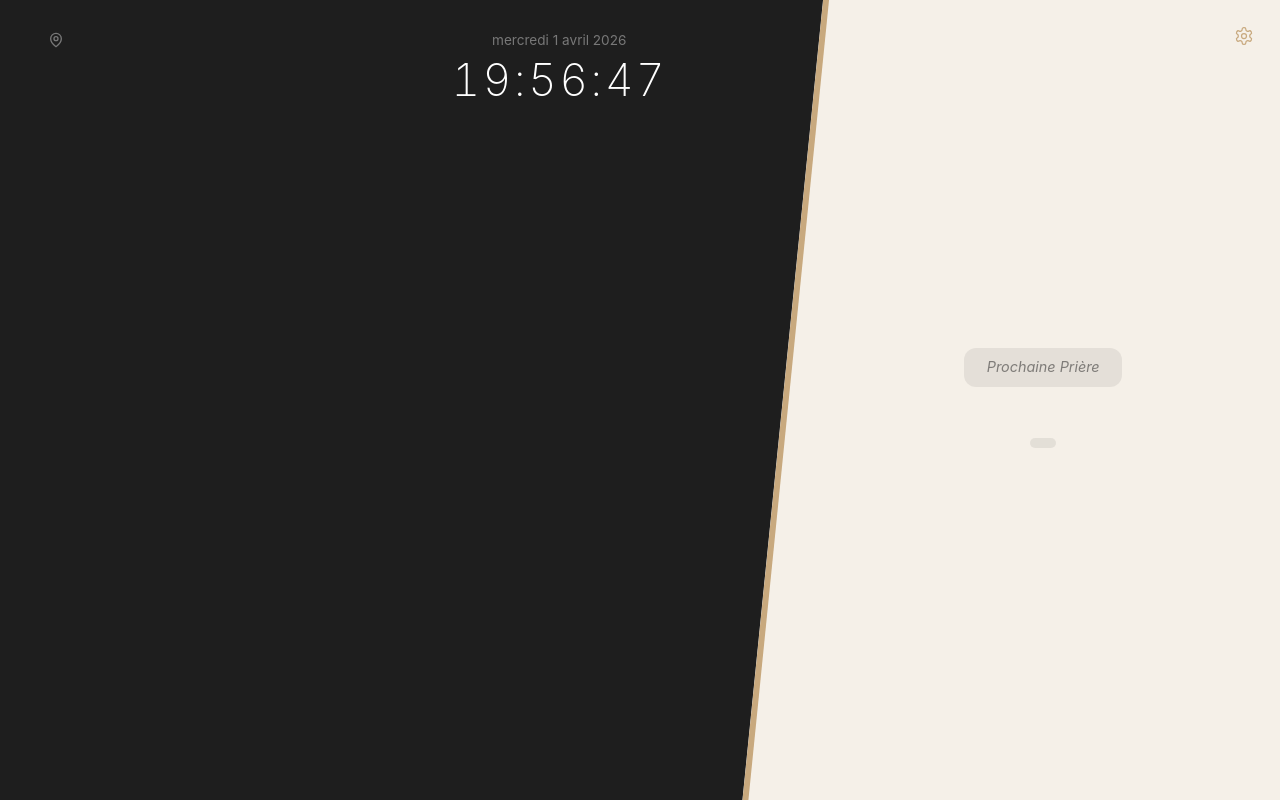
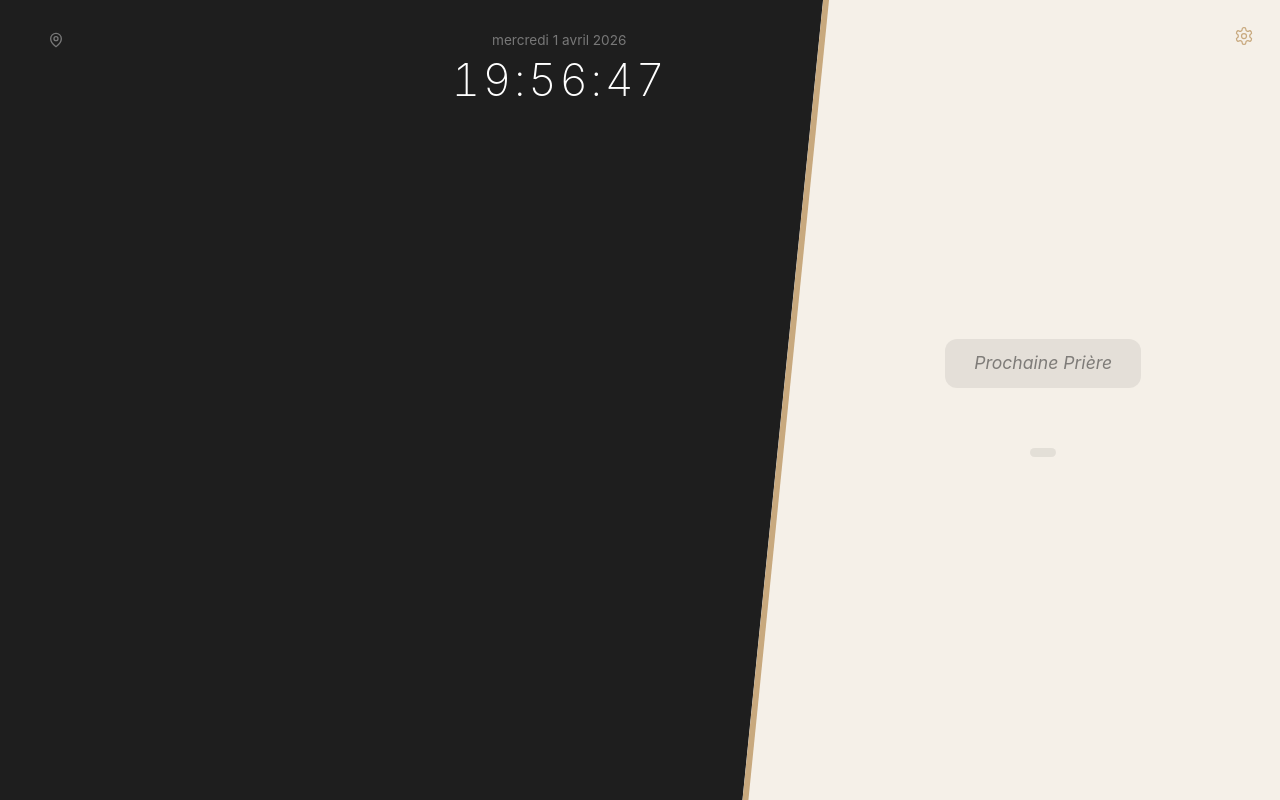
Before and after one commit to sebauvray/adhan, a FastAPI app: template web/templates/dashboard.html in a window 1280 px wide. Run offline with FastAPI, Linux system fonts and the light colour scheme; the template is opened without the code that fills it, so the values that code supplies are empty; parts of the project's set-up code (start-up, migrations or seed data) failed here and were passed over.

Commit message:
Zoom home

```diff
--- a/web/static/style.css
+++ b/web/static/style.css
@@ -185,9 +185,9 @@ body.dashboard-page {
   flex-direction: column;
   align-items: center;
   justify-content: center;
-  gap: 0.2rem;
-  width: 140px;
-  height: 90px;
+  gap: 0.25rem;
+  width: 170px;
+  height: 105px;
   transition: all 0.3s ease;
 }
 
@@ -206,7 +206,7 @@ body.dashboard-page {
 }
 
 .prayer-name {
-  font-size: 0.85rem;
+  font-size: 1rem;
   font-weight: 500;
   color: var(--text-muted);
 }
@@ -214,11 +214,11 @@ body.dashboard-page {
 .prayer-item.current .prayer-name {
   color: var(--accent);
   font-weight: 600;
-  font-size: 0.95rem;
+  font-size: 1.15rem;
 }
 
 .prayer-time {
-  font-size: 1.3rem;
+  font-size: 1.6rem;
   font-weight: 300;
   font-style: italic;
   color: var(--text-primary);
@@ -226,11 +226,12 @@ body.dashboard-page {
 
 .prayer-item.current .prayer-time {
   color: var(--accent);
-  font-size: 1.5rem;
+  font-size: 1.85rem;
   font-weight: 400;
 }
 
 .prayer-iqama {
+  font-size: 0.8rem;
   display: inline-flex;
   align-items: center;
   gap: 0.35rem;
@@ -260,27 +261,27 @@ body.dashboard-page {
   align-items: center;
   gap: 0.2rem;
   background: var(--iqama-bg-light);
-  padding: 0.6rem 1.4rem;
+  padding: 0.8rem 1.8rem;
   border-radius: 12px;
   color: var(--text-dark-muted);
-  margin-bottom: 2rem;
+  margin-bottom: 2.5rem;
 }
 
 .next-label {
-  font-size: 0.9rem;
+  font-size: 1.1rem;
   font-style: italic;
   font-weight: 400;
 }
 
 .countdown {
-  font-size: 1.1rem;
+  font-size: 1.3rem;
   font-weight: 500;
   color: var(--text-dark);
 }
 
 .next-arabic {
   font-family: 'Amiri', serif;
-  font-size: 4rem;
+  font-size: 5rem;
   font-weight: 700;
   line-height: 1.2;
   margin-bottom: 0.5rem;
@@ -288,7 +289,7 @@ body.dashboard-page {
 }
 
 .next-time {
-  font-size: 2.8rem;
+  font-size: 3.5rem;
   font-weight: 300;
   font-style: italic;
   color: var(--accent);
```
